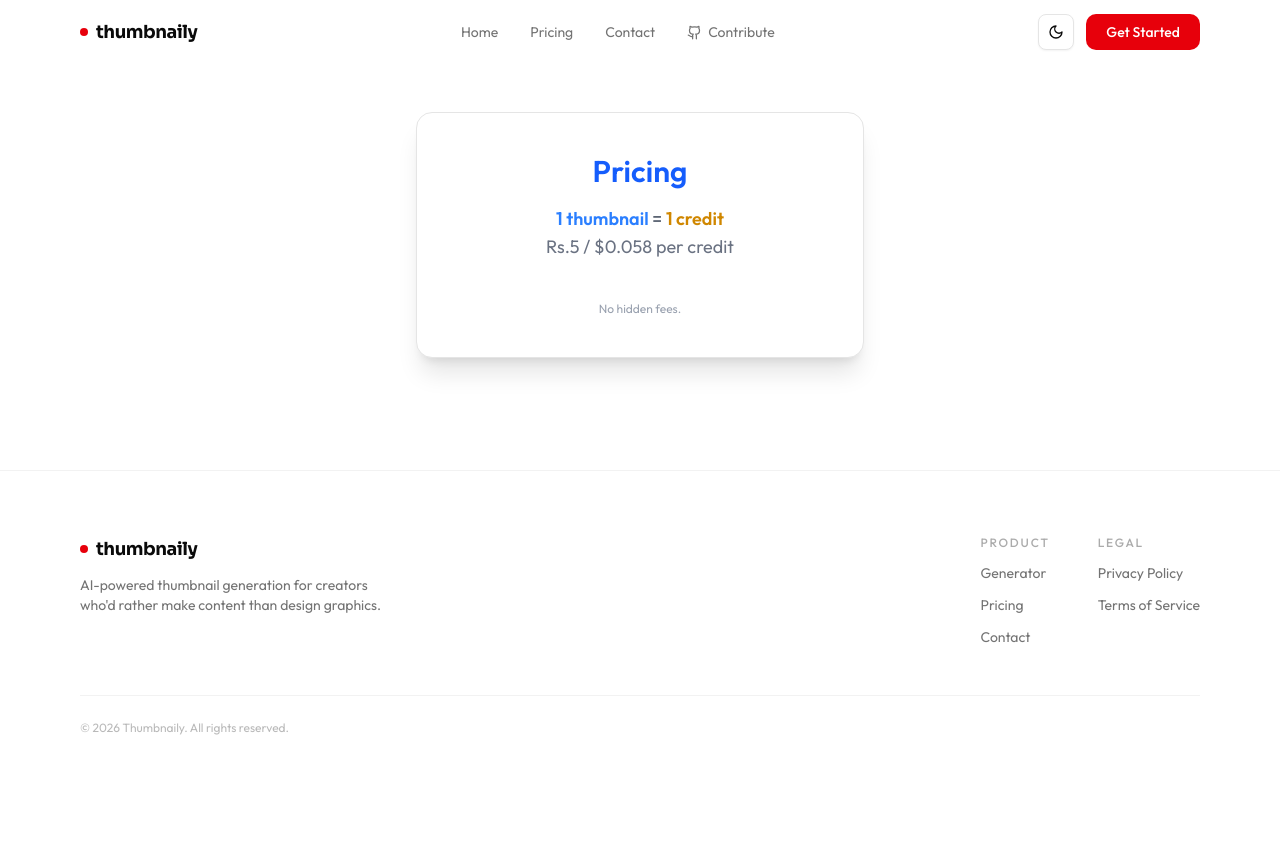
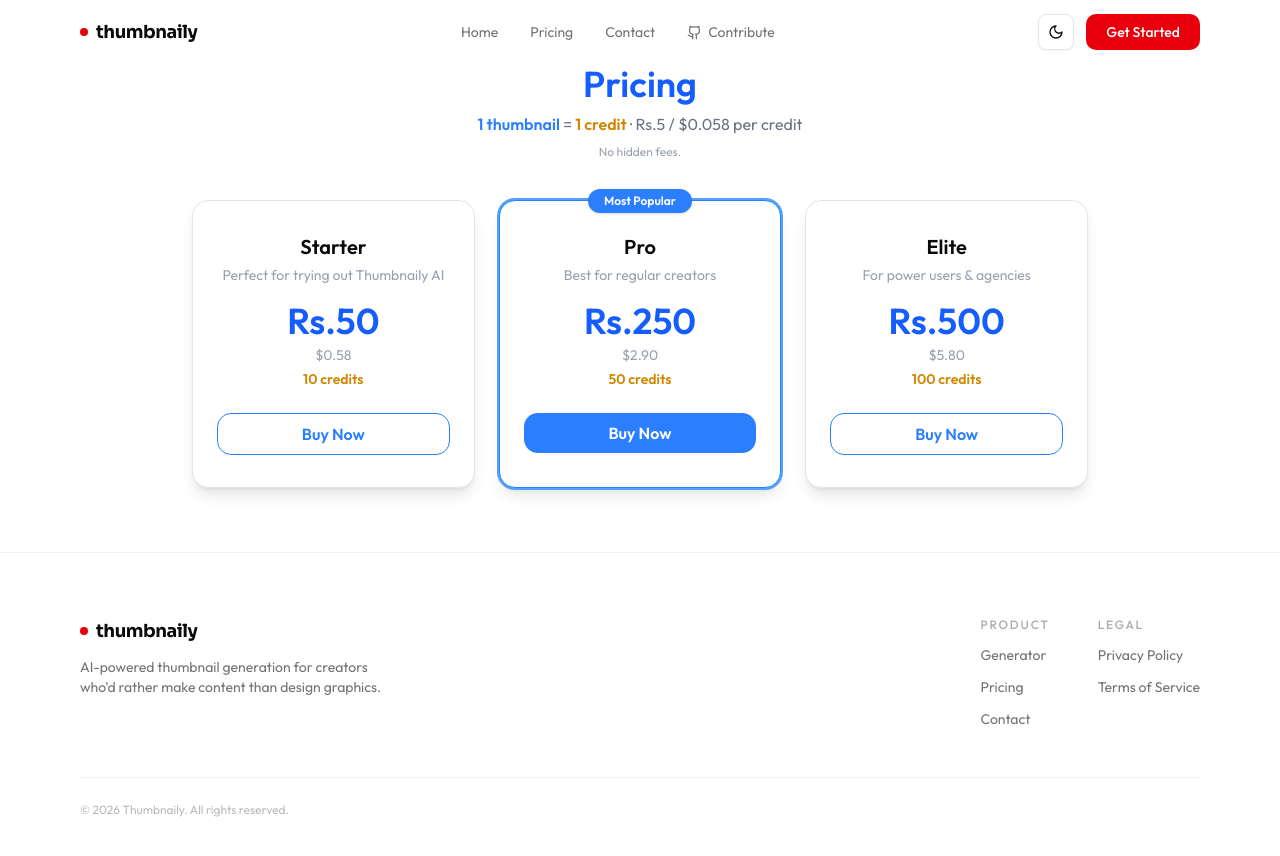
Before and after one commit to justanuragmaurya/thumbnaily-ai, a Next.js app in the folder apps/web/: page /pricing in a window 1280 px wide. Shown: the top 856 px of the page. Before the commit the page ends 800 px from the top, so only its background shows below. Built offline with nearby package versions, Linux system fonts and the light colour scheme.

Commit message:
feat: add credit bundle options with Buy button on pricing page

```diff
--- a/apps/web/app/pricing/page.tsx
+++ b/apps/web/app/pricing/page.tsx
@@ -1,25 +1,87 @@
 import Footer from '@/components/Footer'
 import Navbar from '@/components/Navbar'
+import Link from 'next/link'
 import React from 'react'
+
+const plans = [
+  {
+    name: 'Starter',
+    credits: 10,
+    price: 'Rs.50',
+    usd: '$0.58',
+    description: 'Perfect for trying out Thumbnaily AI',
+    popular: false,
+  },
+  {
+    name: 'Pro',
+    credits: 50,
+    price: 'Rs.250',
+    usd: '$2.90',
+    description: 'Best for regular creators',
+    popular: true,
+  },
+  {
+    name: 'Elite',
+    credits: 100,
+    price: 'Rs.500',
+    usd: '$5.80',
+    description: 'For power users & agencies',
+    popular: false,
+  },
+]
 
 export default function Pricing() {
   return (
     <div className="min-h-screen flex flex-col">
       <Navbar />
-      <main className="flex flex-1 items-center justify-center p-4">
-        <div className="bg-background shadow-xl rounded-2xl px-8 py-10 max-w-md w-full border flex flex-col items-center">
-          <h1 className="text-3xl font-bold mb-4 text-blue-600">Pricing</h1>
-          <div className="text-lg text-gray-700 mb-6 text-center">
-            <span className="font-semibold text-blue-500">1 thumbnail</span> = <span className="font-semibold text-yellow-600">1 credit</span>
-            <br />
-            <span className="text-gray-500">Rs.5 / $0.058 per credit</span>
-          </div>
-          <div className="flex flex-col gap-2 w-full">
-            <div className="text-xs text-gray-400 text-center mt-4">No hidden fees.</div>
-          </div>
+      <main className="flex flex-1 flex-col items-center justify-center p-6 py-16">
+
+        <h1 className="text-4xl font-bold text-blue-600 mb-2">Pricing</h1>
+        <p className="text-gray-500 mb-2 text-center">
+          <span className="font-semibold text-blue-500">1 thumbnail</span> ={' '}
+          <span className="font-semibold text-yellow-600">1 credit</span>
+          {' '}· Rs.5 / $0.058 per credit
+        </p>
+        <p className="text-xs text-gray-400 mb-10">No hidden fees.</p>
+
+        <div className="grid grid-cols-1 md:grid-cols-3 gap-6 w-full max-w-4xl">
+          {plans.map((plan) => (
+            <div
+              key={plan.name}
+              className={`relative bg-background rounded-2xl border shadow-lg px-6 py-8 flex flex-col items-center transition-transform hover:-translate-y-1 hover:shadow-xl ${
+                plan.popular ? 'border-blue-500 ring-2 ring-blue-400' : ''
+              }`}
+            >
+              {plan.popular && (
+                <span className="absolute -top-3 left-1/2 -translate-x-1/2 bg-blue-500 text-white text-xs font-bold px-4 py-1 rounded-full shadow">
+                  Most Popular
+                </span>
+              )}
+
+              <h2 className="text-xl font-bold mb-1">{plan.name}</h2>
+              <p className="text-gray-400 text-sm mb-4 text-center">{plan.description}</p>
+
+              <div className="text-4xl font-extrabold text-blue-600 mb-1">{plan.price}</div>
+              <div className="text-gray-400 text-sm mb-1">{plan.usd}</div>
+              <div className="text-gray-500 text-sm mb-6">
+                <span className="font-semibold text-yellow-600">{plan.credits} credits</span>
+              </div>
+
+              <Link
+                href="/credits"
+                className={`w-full text-center py-2 px-6 rounded-xl font-semibold transition-colors ${
+                  plan.popular
+                    ? 'bg-blue-500 text-white hover:bg-blue-600'
+                    : 'border border-blue-500 text-blue-500 hover:bg-blue-50'
+                }`}
+              >
+                Buy Now
+              </Link>
+            </div>
+          ))}
         </div>
       </main>
       <Footer />
     </div>
-  );
+  )
 }
```
